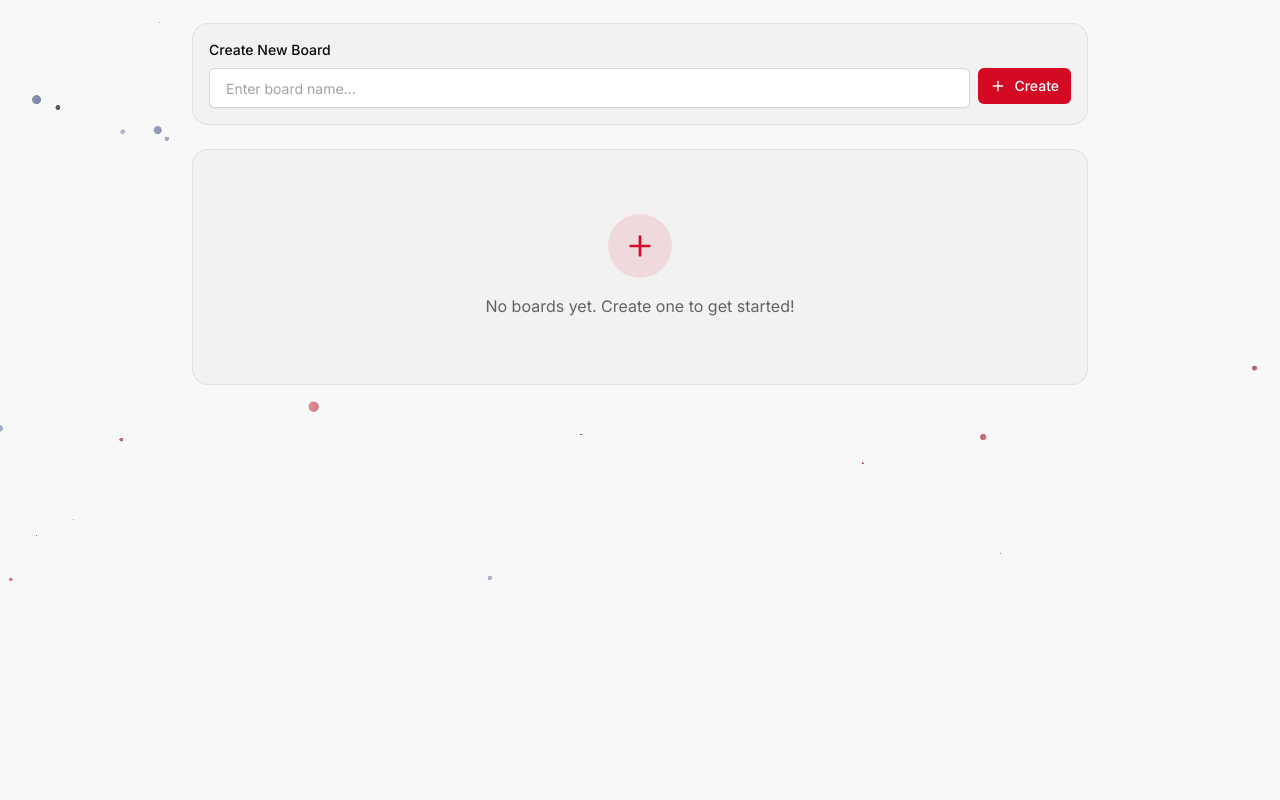
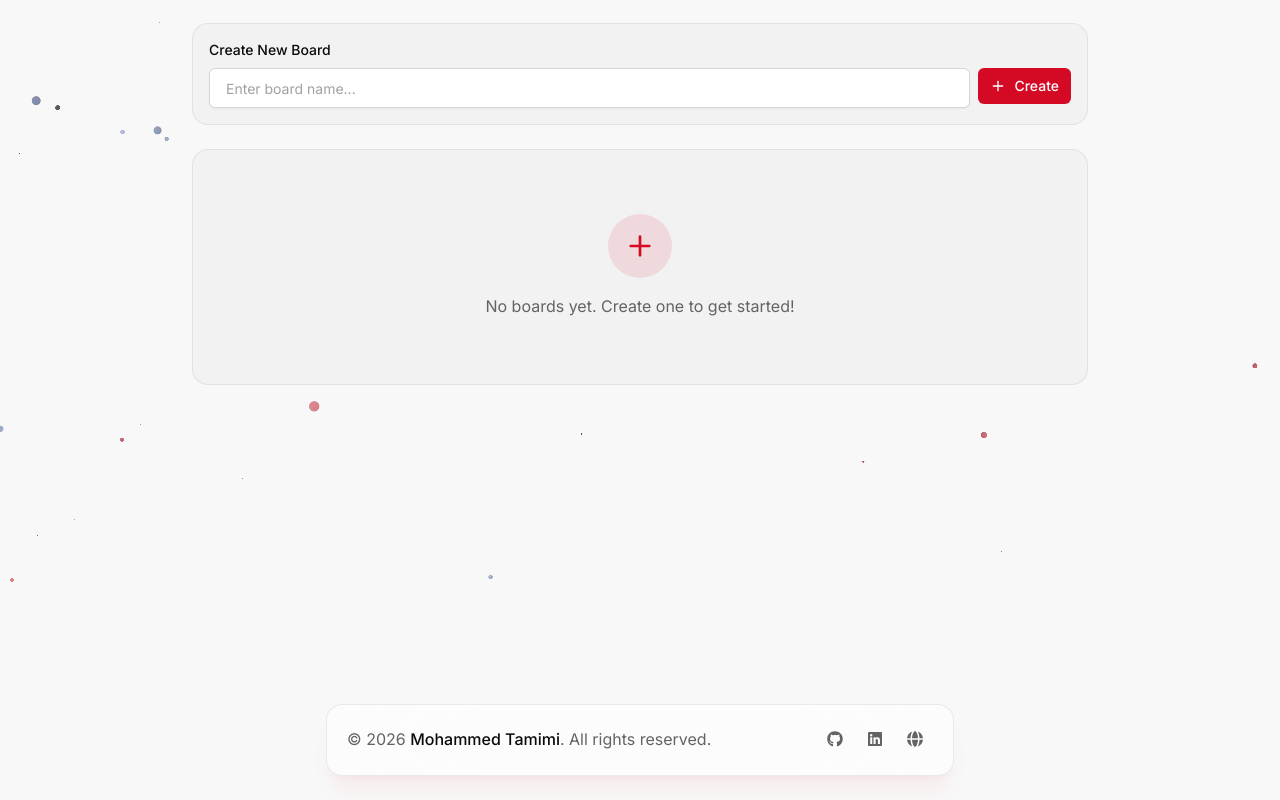
Before and after one commit to m7mdtam/devboard, a React (Vite) app: page / in a window 1280 px wide. Shown: the part 208-1008 px from the top of the page. Before the commit the page ends 896 px from the top, so only its background shows below. Built offline with nearby package versions, Linux system fonts and the light colour scheme.

Commit message:
feat: Add footer component with branding and links

```diff
--- a/package.json
+++ b/package.json
@@ -16,6 +16,10 @@
     "@dnd-kit/core": "^6.3.1",
     "@dnd-kit/sortable": "^10.0.0",
     "@dnd-kit/utilities": "^3.2.2",
+    "@fortawesome/fontawesome-svg-core": "^7.2.0",
+    "@fortawesome/free-brands-svg-icons": "^7.2.0",
+    "@fortawesome/free-solid-svg-icons": "^7.2.0",
+    "@fortawesome/react-fontawesome": "^3.2.0",
     "@hookform/resolvers": "^5.2.2",
     "@tailwindcss/vite": "^4.2.1",
     "@tanstack/react-router": "^1.163.3",
--- /dev/null
+++ b/src/components/shared/footer.data.ts
@@ -0,0 +1,22 @@
+import { faGithub, faLinkedin } from "@fortawesome/free-brands-svg-icons";
+import { faGlobe } from "@fortawesome/free-solid-svg-icons";
+
+export const FOOTER_LINKS = [
+  {
+    label: "GitHub",
+    href: "https://github.com/m7mdtam",
+    icon: faGithub,
+  },
+  {
+    label: "LinkedIn",
+    href: "https://www.linkedin.com/in/mohammed-tamimi-b252b0321/",
+    icon: faLinkedin,
+  },
+  {
+    label: "Portfolio",
+    href: "https://mohammed-tamimi.vercel.app/",
+    icon: faGlobe,
+  },
+] as const;
+
+export const FOOTER_AUTHOR = "Mohammed Tamimi";
--- /dev/null
+++ b/src/components/shared/footer.tsx
@@ -0,0 +1,34 @@
+import { FontAwesomeIcon } from "@fortawesome/react-fontawesome";
+import { FOOTER_AUTHOR, FOOTER_LINKS } from "./footer.data";
+
+export function Footer() {
+  const year = new Date().getFullYear();
+
+  return (
+    <footer className="w-full flex justify-center px-3 pb-6 pt-4">
+      <div className="w-[90vw] sm:w-[85vw] md:w-1/2 px-5 py-3.5 rounded-2xl border border-border/50 bg-surface/60 backdrop-blur-3xl shadow-xl shadow-primary/5 flex items-center justify-between gap-4 flex-wrap">
+        <p className="text-text-secondary text-xs sm:text-sm select-none">
+          © {year}{" "}
+          <span className="text-text font-medium">{FOOTER_AUTHOR}</span>. All
+          rights reserved.
+        </p>
+
+        <div className="flex items-center gap-1">
+          {FOOTER_LINKS.map(({ label, href, icon }) => (
+            <a
+              key={label}
+              href={href}
+              target="_blank"
+              rel="noopener noreferrer"
+              title={label}
+              aria-label={label}
+              className="p-2 rounded-lg text-text-secondary hover:text-primary hover:bg-primary-light/40 transition-all duration-200"
+            >
+              <FontAwesomeIcon icon={icon} className="w-4.5 h-4.5" />
+            </a>
+          ))}
+        </div>
+      </div>
+    </footer>
+  );
+}
--- a/src/routes/_app.tsx
+++ b/src/routes/_app.tsx
@@ -1,15 +1,17 @@
 import { createRoute, Outlet } from "@tanstack/react-router";
+import { Footer } from "@/components/shared/footer";
 import { Navbar } from "@/components/shared/navbar";
 import { Route as rootRoute } from "./__root";
 
 function AppLayout() {
   return (
-    <>
+    <div className="flex flex-col min-h-screen">
       <Navbar />
-      <div className="pt-20 px-3 py-6 sm:px-4 sm:py-8 md:py-12">
+      <div className="flex-1 pt-20 px-3 py-6 sm:px-4 sm:py-8 md:py-12">
         <Outlet />
       </div>
-    </>
+      <Footer />
+    </div>
   );
 }
 
```
Also changed, not shown: src/assets/svg/portfolio-logo.svg (added), 1 other file (tests, documents, lock files or other folders).
